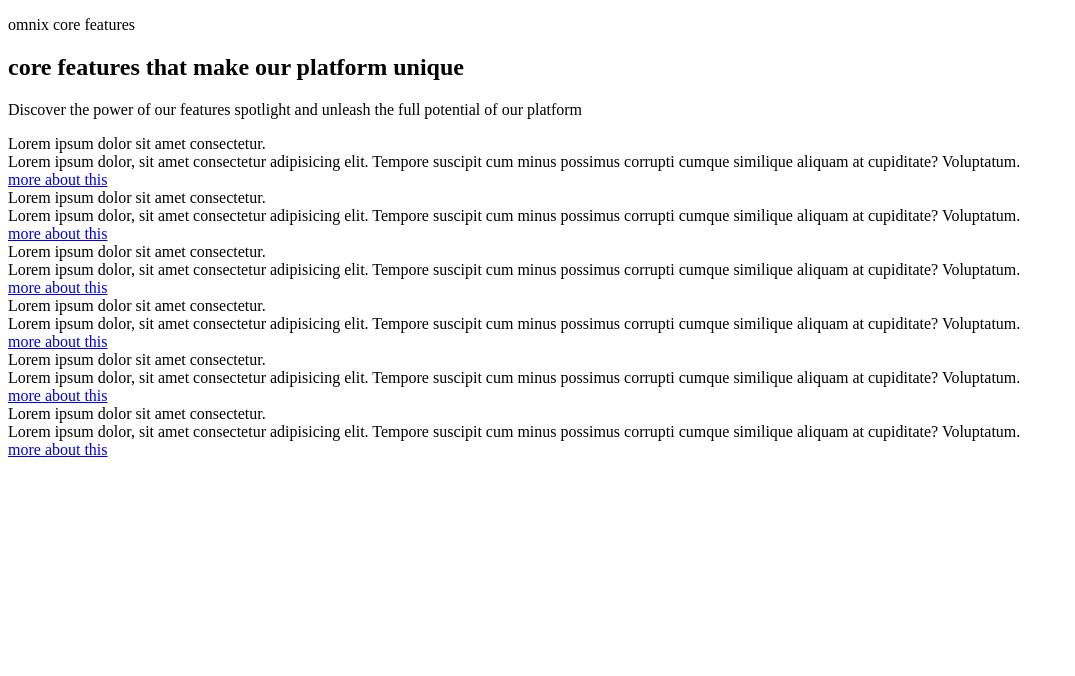
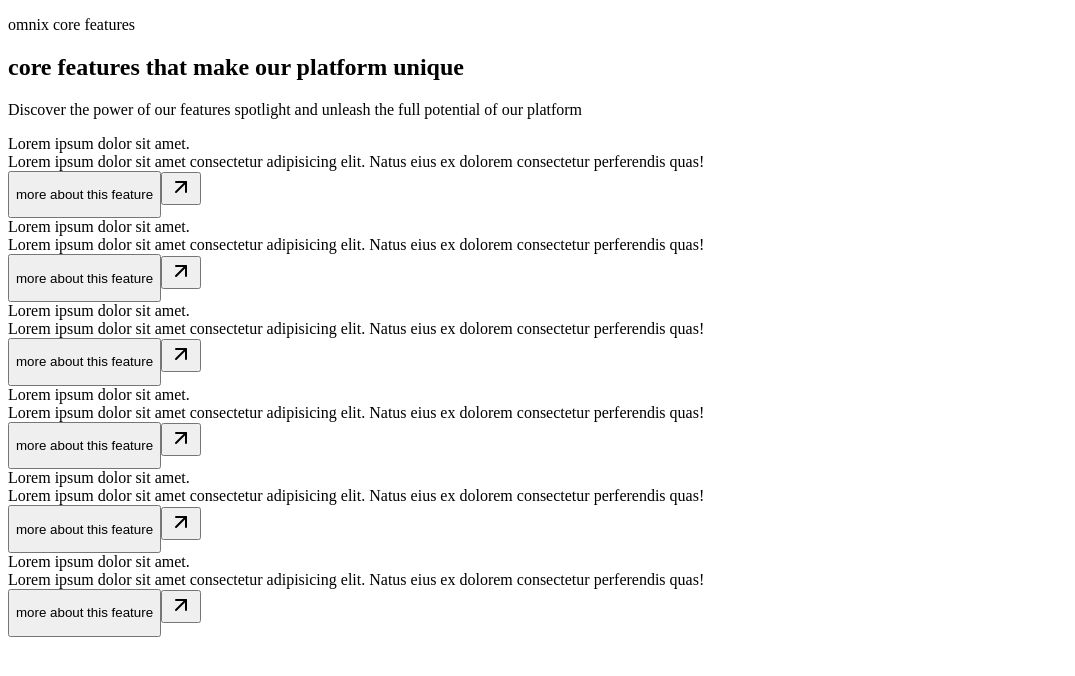
Before and after one commit to farismaulanaari-stack/omnix, a Next.js app: page /features-page in a window 1280 px wide. Shown: the top 676 px of the page, without its empty margins (0-1075 px from the left). Built offline with nearby package versions, Linux system fonts and the light colour scheme.

Commit message:
feat: modify card UI from feature card component

```diff
--- a/src/pages/features-page.tsx
+++ b/src/pages/features-page.tsx
@@ -1,5 +1,6 @@
 import { Button } from "@/components/ui/button";
-import { Card, CardDescription, CardTitle } from "@/components/ui/card";
+import { Card, CardContent, CardDescription, CardFooter, CardHeader, CardTitle } from "@/components/ui/card";
+import { ArrowUpRightIcon } from "lucide-react";
 import Link from "next/link";
 
 export default function FeaturesPage() {
@@ -21,113 +22,95 @@ export default function FeaturesPage() {
           </p>
         </div>
         <div className="w-full min-h-[800px] grid grid-cols-7 grid-rows-6 gap-4">
-          <Card className="col-span-3 row-span-3 shadow-none p-3 flex flex-col gap-3">
-            <div className="w-full flex items-center justify-start">
-              <div className="w-[100px] h-[100px] bg-indigo-100 rounded-md"></div>
-            </div>
-            <div className="w-full flex flex-col gap-2">
-              <CardTitle className="text-xl font-bold">
-                Lorem ipsum dolor sit amet consectetur.
-              </CardTitle>
-              <CardDescription className="text-sm font-medium">
-                Lorem ipsum dolor, sit amet consectetur adipisicing elit. Tempore suscipit cum minus possimus corrupti cumque similique aliquam at cupiditate? Voluptatum.
-              </CardDescription>
-            </div>
-            <div className="w-full mt-auto">
-              <Button variant={"default"} asChild className="w-full h-14">
-                <Link href={"#"}>more about this</Link>
+          <Card className="col-span-3 row-span-3 shadow-none p-3 flex flex-col gap-3 relative">
+            <CardHeader className="rounded-md shadow-none ring ring-black/20 h-[250px]"></CardHeader>
+            <CardContent className="px-0">
+              <CardTitle className="text-lg font-bold">Lorem ipsum dolor sit amet.</CardTitle>
+              <CardDescription className="text-sm font-medium">Lorem ipsum dolor sit amet consectetur adipisicing elit. Natus eius ex dolorem consectetur perferendis quas!</CardDescription>
+            </CardContent>
+          <CardFooter className="w-full px-0 flex items-center gap-0">
+            <Button variant={"outline"} className="rounded-full px-6 py-0.5 h-8">
+              <p className="text-sm font-medium">more about this feature</p>
             </Button>
-            </div>
+            <Button variant={"outline"} className="w-8 h-8 rounded-full px-0">
+              <ArrowUpRightIcon />
+            </Button>
+          </CardFooter>
           </Card>
-          <Card className="col-span-2 row-span-3 col-start-4 shadow-none p-3 flex flex-col gap-3">
-            <div className="w-full flex items-center justify-start">
-              <div className="w-[100px] h-[100px] bg-indigo-100 rounded-md"></div>
-            </div>
-            <div className="w-full flex flex-col gap-2">
-              <CardTitle className="text-xl font-bold">
-                Lorem ipsum dolor sit amet consectetur.
-              </CardTitle>
-              <CardDescription className="text-sm font-medium">
-                Lorem ipsum dolor, sit amet consectetur adipisicing elit. Tempore suscipit cum minus possimus corrupti cumque similique aliquam at cupiditate? Voluptatum.
-              </CardDescription>
-            </div>
-            <div className="w-full mt-auto">
-              <Button variant={"default"} asChild className="w-full h-14">
-                <Link href={"#"}>more about this</Link>
+          <Card className="col-span-2 row-span-3 col-start-4 shadow-none p-3 flex flex-col gap-3 relative">
+            <CardHeader className="rounded-md shadow-none ring ring-black/20 h-[250px]"></CardHeader>
+            <CardContent className="px-0">
+              <CardTitle className="text-lg font-bold">Lorem ipsum dolor sit amet.</CardTitle>
+              <CardDescription className="text-sm font-medium">Lorem ipsum dolor sit amet consectetur adipisicing elit. Natus eius ex dolorem consectetur perferendis quas!</CardDescription>
+            </CardContent>
+          <CardFooter className="w-full px-0 flex items-center gap-0">
+            <Button variant={"outline"} className="rounded-full px-6 py-0.5 h-8">
+              <p className="text-sm font-medium">more about this feature</p>
             </Button>
-            </div>
+            <Button variant={"outline"} className="w-8 h-8 rounded-full px-0">
+              <ArrowUpRightIcon />
+            </Button>
+          </CardFooter>
           </Card>
-          <Card className="col-span-2 row-span-3 col-start-6 shadow-none p-3 flex flex-col gap-3">
-            <div className="w-full flex items-center justify-start">
-              <div className="w-[100px] h-[100px] bg-indigo-100 rounded-md"></div>
-            </div>
-            <div className="w-full flex flex-col gap-2">
-              <CardTitle className="text-xl font-bold">
-                Lorem ipsum dolor sit amet consectetur.
-              </CardTitle>
-              <CardDescription className="text-sm font-medium">
-                Lorem ipsum dolor, sit amet consectetur adipisicing elit. Tempore suscipit cum minus possimus corrupti cumque similique aliquam at cupiditate? Voluptatum.
-              </CardDescription>
-            </div>
-            <div className="w-full mt-auto">
-              <Button variant={"default"} asChild className="w-full h-14">
-                <Link href={"#"}>more about this</Link>
+          <Card className="col-span-2 row-span-3 col-start-6 shadow-none p-3 flex flex-col gap-3 relative">
+            <CardHeader className="rounded-md shadow-none ring ring-black/20 h-[250px]"></CardHeader>
+            <CardContent className="px-0">
+              <CardTitle className="text-lg font-bold">Lorem ipsum dolor sit amet.</CardTitle>
+              <CardDescription className="text-sm font-medium">Lorem ipsum dolor sit amet consectetur adipisicing elit. Natus eius ex dolorem consectetur perferendis quas!</CardDescription>
+            </CardContent>
+          <CardFooter className="w-full px-0 flex items-center gap-0">
+            <Button variant={"outline"} className="rounded-full px-6 py-0.5 h-8">
+              <p className="text-sm font-medium">more about this feature</p>
             </Button>
-            </div>
+            <Button variant={"outline"} className="w-8 h-8 rounded-full px-0">
+              <ArrowUpRightIcon />
+            </Button>
+          </CardFooter>
           </Card>
-          <Card className="col-span-2 row-span-3 row-start-4 shadow-none p-3 flex flex-col gap-3">
-            <div className="w-full flex items-center justify-start">
-              <div className="w-[100px] h-[100px] bg-indigo-100 rounded-md"></div>
-            </div>
-            <div className="w-full flex flex-col gap-2">
-              <CardTitle className="text-xl font-bold">
-                Lorem ipsum dolor sit amet consectetur.
-              </CardTitle>
-              <CardDescription className="text-sm font-medium">
-                Lorem ipsum dolor, sit amet consectetur adipisicing elit. Tempore suscipit cum minus possimus corrupti cumque similique aliquam at cupiditate? Voluptatum.
-              </CardDescription>
-            </div>
-            <div className="w-full mt-auto">
-              <Button variant={"default"} asChild className="w-full h-14">
-                <Link href={"#"}>more about this</Link>
+          <Card className="col-span-2 row-span-3 row-start-4 shadow-none p-3 flex flex-col gap-3 relative">
+            <CardHeader className="rounded-md shadow-none ring ring-black/20 h-[250px]"></CardHeader>
+            <CardContent className="px-0">
+              <CardTitle className="text-lg font-bold">Lorem ipsum dolor sit amet.</CardTitle>
+              <CardDescription className="text-sm font-medium">Lorem ipsum dolor sit amet consectetur adipisicing elit. Natus eius ex dolorem consectetur perferendis quas!</CardDescription>
+            </CardContent>
+          <CardFooter className="w-full px-0 flex items-center gap-0">
+            <Button variant={"outline"} className="rounded-full px-6 py-0.5 h-8">
+              <p className="text-sm font-medium">more about this feature</p>
             </Button>
-            </div>
+            <Button variant={"outline"} className="w-8 h-8 rounded-full px-0">
+              <ArrowUpRightIcon />
+            </Button>
+          </CardFooter>
           </Card>
-          <Card className="col-span-2 row-span-3 col-start-3 row-start-4 shadow-none p-3 flex flex-col gap-3">
-            <div className="w-full flex items-center justify-start">
-              <div className="w-[100px] h-[100px] bg-indigo-100 rounded-md"></div>
-            </div>
-            <div className="w-full flex flex-col gap-2">
-              <CardTitle className="text-xl font-bold">
-                Lorem ipsum dolor sit amet consectetur.
-              </CardTitle>
-              <CardDescription className="text-sm font-medium">
-                Lorem ipsum dolor, sit amet consectetur adipisicing elit. Tempore suscipit cum minus possimus corrupti cumque similique aliquam at cupiditate? Voluptatum.
-              </CardDescription>
-            </div>
-            <div className="w-full mt-auto">
-              <Button variant={"default"} asChild className="w-full h-14">
-                <Link href={"#"}>more about this</Link>
+          <Card className="col-span-2 row-span-3 col-start-3 row-start-4 shadow-none p-3 flex flex-col gap-3 relative">
+            <CardHeader className="rounded-md shadow-none ring ring-black/20 h-[250px]"></CardHeader>
+            <CardContent className="px-0">
+              <CardTitle className="text-lg font-bold">Lorem ipsum dolor sit amet.</CardTitle>
+              <CardDescription className="text-sm font-medium">Lorem ipsum dolor sit amet consectetur adipisicing elit. Natus eius ex dolorem consectetur perferendis quas!</CardDescription>
+            </CardContent>
+          <CardFooter className="w-full px-0 flex items-center gap-0">
+            <Button variant={"outline"} className="rounded-full px-6 py-0.5 h-8">
+              <p className="text-sm font-medium">more about this feature</p>
             </Button>
-            </div>
+            <Button variant={"outline"} className="w-8 h-8 rounded-full px-0">
+              <ArrowUpRightIcon />
+            </Button>
+          </CardFooter>
           </Card>
-          <Card className="col-span-3 row-span-3 col-start-5 row-start-4 shadow-none p-3 flex flex-col gap-3">
-            <div className="w-full flex items-center justify-start">
-              <div className="w-[100px] h-[100px] bg-indigo-100 rounded-md"></div>
-            </div>
-            <div className="w-full flex flex-col gap-2">
-              <CardTitle className="text-xl font-bold">
-                Lorem ipsum dolor sit amet consectetur.
-              </CardTitle>
-              <CardDescription className="text-sm font-medium">
-                Lorem ipsum dolor, sit amet consectetur adipisicing elit. Tempore suscipit cum minus possimus corrupti cumque similique aliquam at cupiditate? Voluptatum.
-              </CardDescription>
-            </div>
-            <div className="w-full mt-auto">
-              <Button variant={"default"} asChild className="w-full h-14">
-                <Link href={"#"}>more about this</Link>
+          <Card className="col-span-3 row-span-3 col-start-5 row-start-4 shadow-none p-3 flex flex-col gap-3 relative">
+            <CardHeader className="rounded-md shadow-none ring ring-black/20 h-[250px]"></CardHeader>
+            <CardContent className="px-0">
+              <CardTitle className="text-lg font-bold">Lorem ipsum dolor sit amet.</CardTitle>
+              <CardDescription className="text-sm font-medium">Lorem ipsum dolor sit amet consectetur adipisicing elit. Natus eius ex dolorem consectetur perferendis quas!</CardDescription>
+            </CardContent>
+          <CardFooter className="w-full px-0 flex items-center gap-0">
+            <Button variant={"outline"} className="rounded-full px-6 py-0.5 h-8">
+              <p className="text-sm font-medium">more about this feature</p>
             </Button>
-            </div>
+            <Button variant={"outline"} className="w-8 h-8 rounded-full px-0">
+              <ArrowUpRightIcon />
+            </Button>
+          </CardFooter>
           </Card>
         </div>
       </div>
```
Lines whose indentation alone changed are shown as unchanged.
